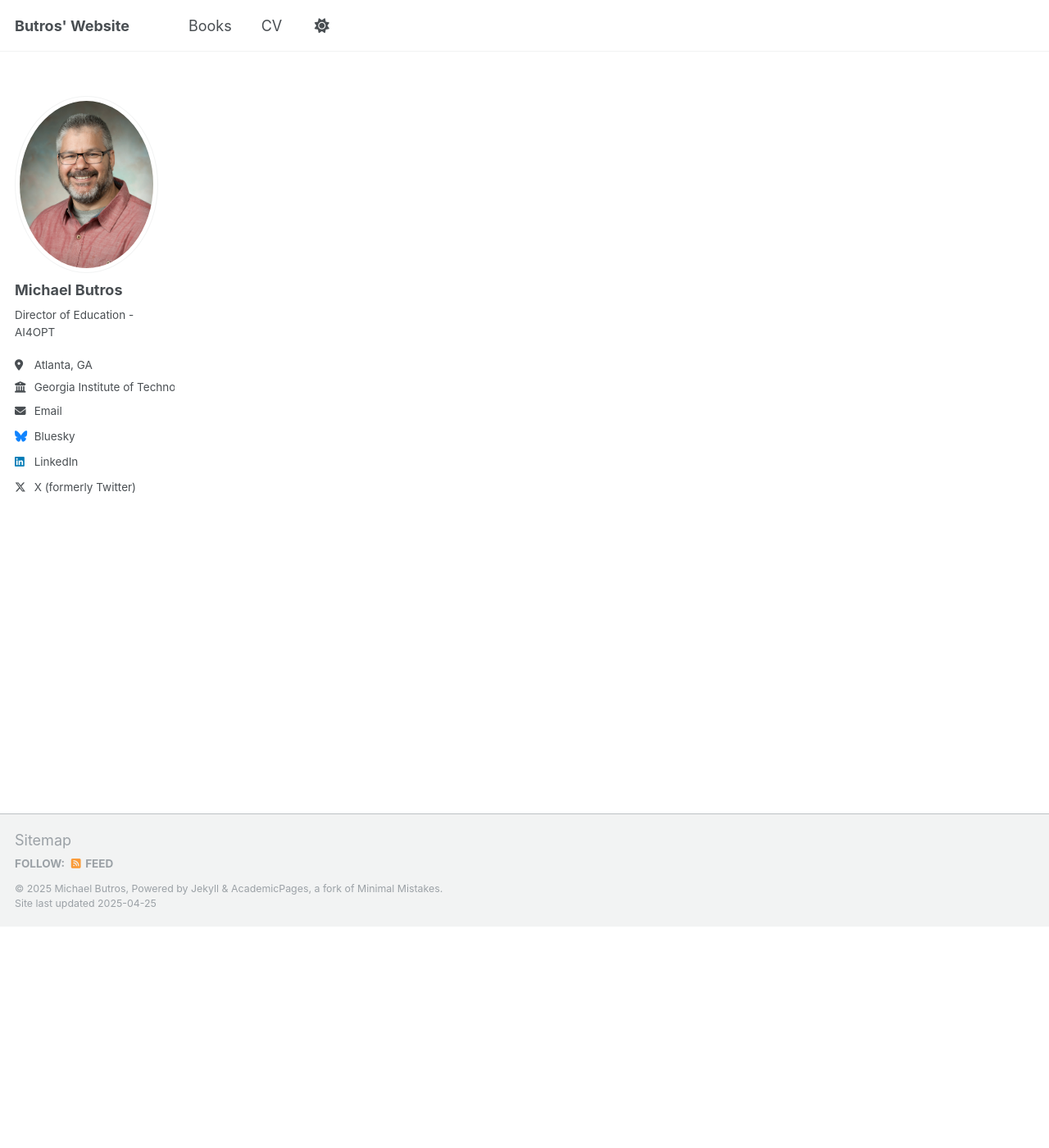
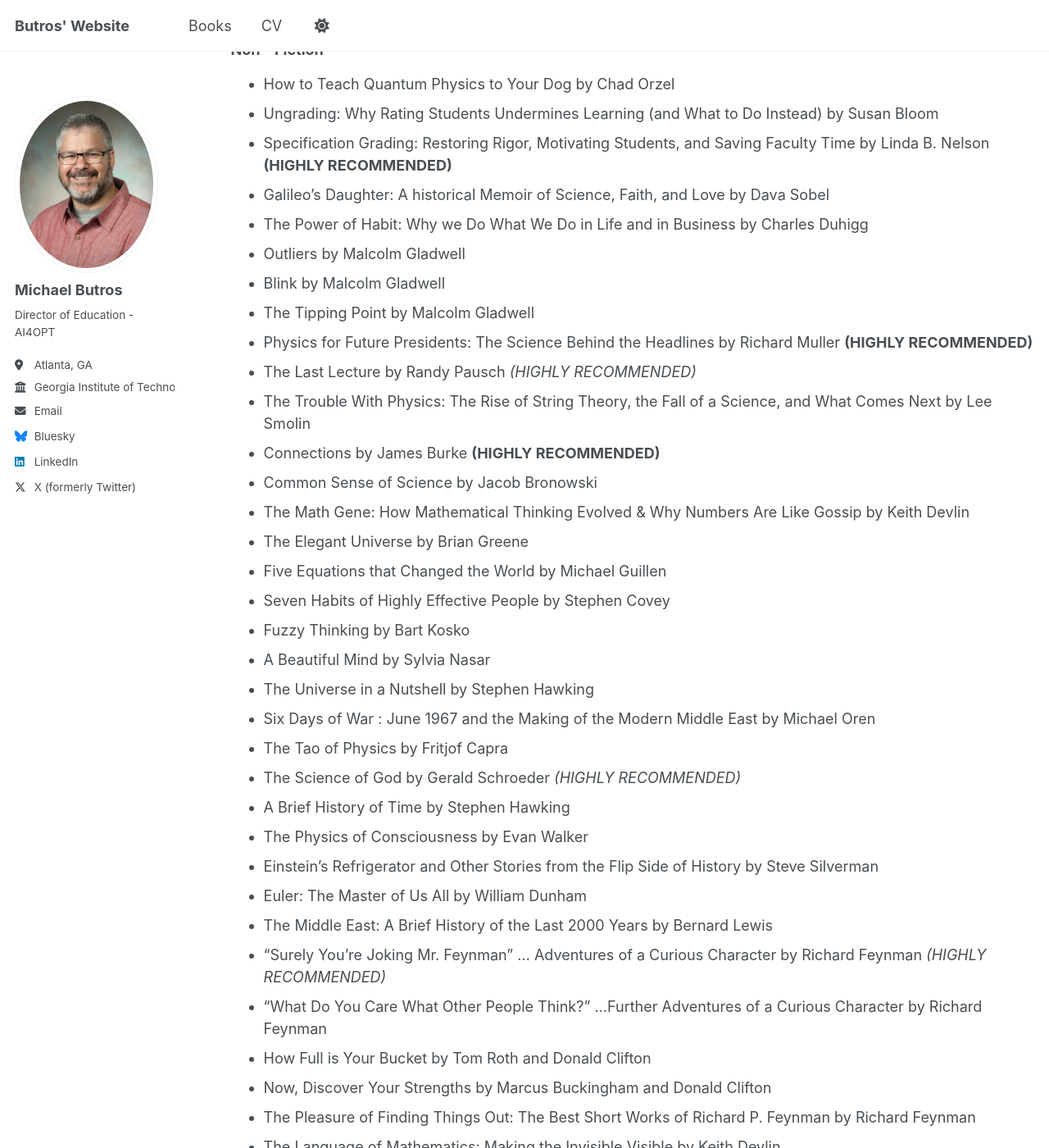
Before and after one commit to MButros/MButros.github.io, a Jekyll site: the page built from _pages/books.md, in a window 1280 px wide and 1400 px high, scrolled down 270 px. Shown: the whole window at 82% size. Built offline with Jekyll 4.4.1, drawn with Linux system fonts in a browser that asks for light colours; some of the changed text lies outside the part shown.

Commit message:
Update and rename books.html to books.md

```diff
--- a/_pages/books.html
+++ b/_pages/books.md
@@ -1,3 +1,14 @@
+---
+layout: archive
+title: "Books"
+permalink: /books/
+author_profile: true
+redirect_from:
+  - /resume
+---
+
+{% include base_path %}
+
 ## “THE MAN WHO DOESN’T READ GOOD BOOKS HAS NO ADVANTAGE OVER THE MAN WHO CAN’T READ THEM” – Mark Twain
 
 ### Here is a list of books I enjoyed reading:
```
